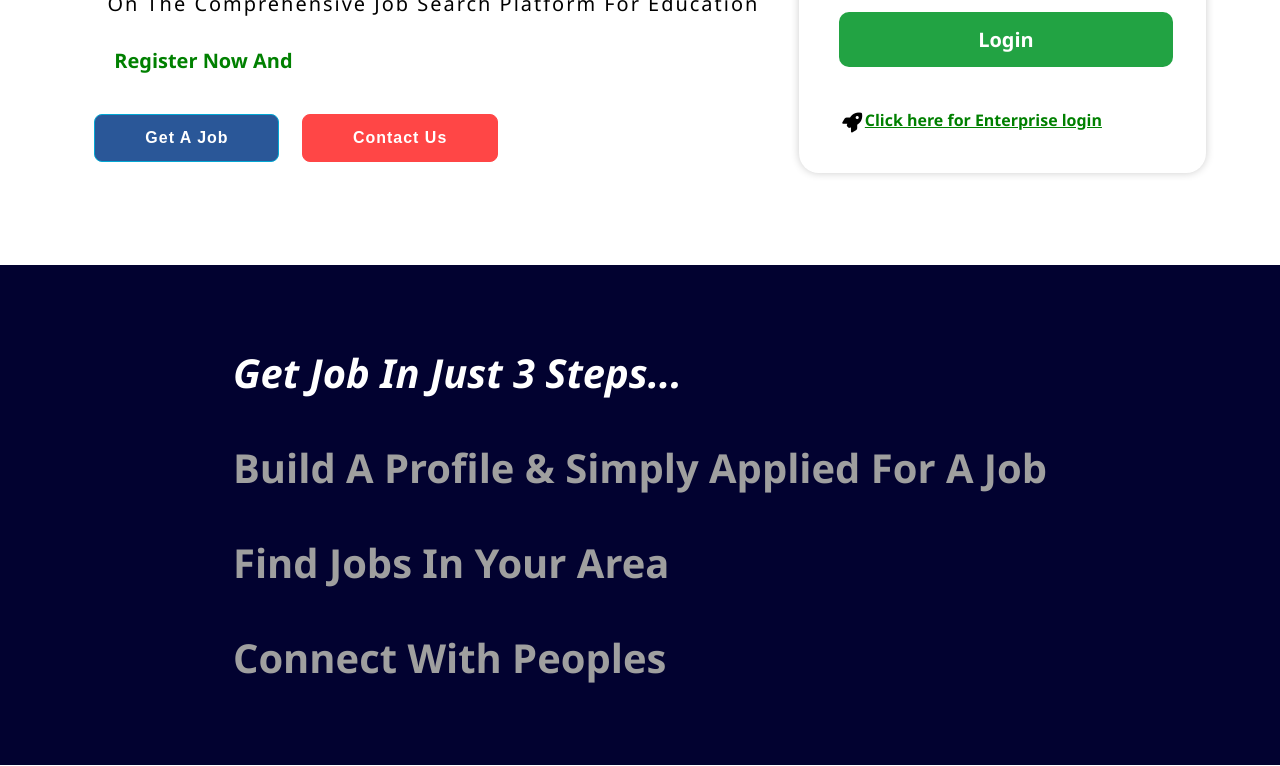
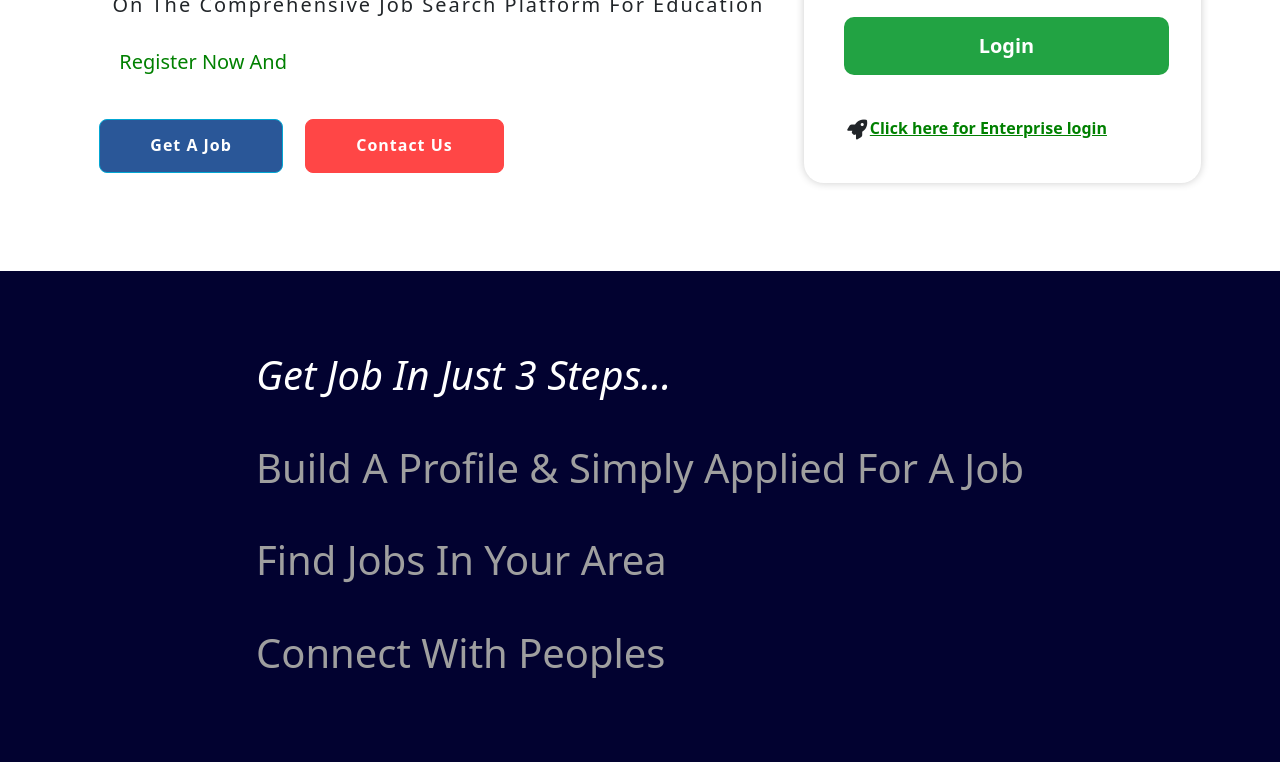
Before and after one commit to Umangs11/template, a plain HTML site: page index.html in a window 1280 px wide. Shown: the part 396-1162 px from the top of the page. Drawn offline with nearby package versions, Linux system fonts and the light colour scheme.

Commit message:
Update index.html

```diff
--- a/index.html
+++ b/index.html
@@ -6,7 +6,7 @@
     <title>EducationJobs - The Best Jobs In Educations</title>
     <link rel="stylesheet" href="style.css">
     <link rel="stylesheet" href="https://cdnjs.cloudflare.com/ajax/libs/font-awesome/6.4.2/css/all.min.css">
-    <!-- <link rel="stylesheet" href="https://cdn.jsdelivr.net/npm/bootstrap@5.3.1/dist/css/bootstrap.min.css">  -->
+    <link rel="stylesheet" href="https://cdn.jsdelivr.net/npm/bootstrap@5.3.1/dist/css/bootstrap.min.css">
 </head>
 <body>
    <nav>
```
